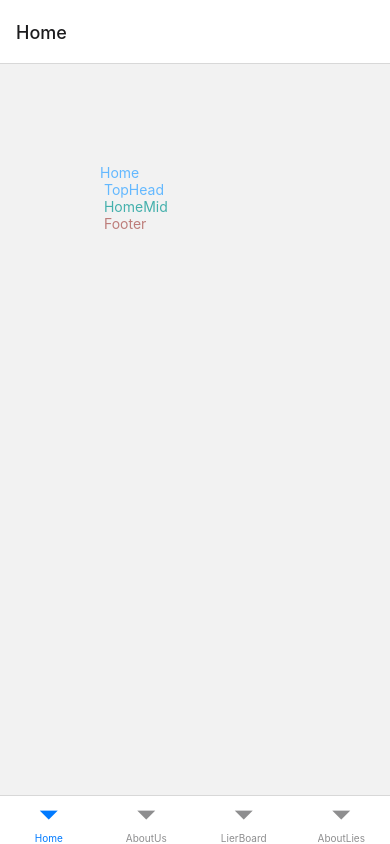
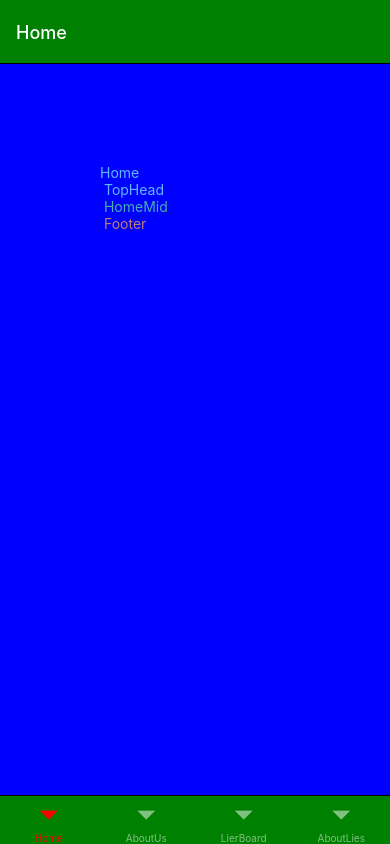
Before and after one commit to psteingh/LTRapp, a React Native app: screen / in a window 390 px wide. Built offline with nearby package versions, Linux system fonts and the light colour scheme.

Commit message:
ltrapp04021154

```diff
--- a/App.js
+++ b/App.js
@@ -1,29 +1,38 @@
 import { StyleSheet, View, Text } from 'react-native';
-import { LinearGradient } from 'expo-linear-gradient';
 
-import { NavigationContainer } from '@react-navigation/native';
+// import { LinearGradient } from 'expo-linear-gradient';
+
+import { NavigationContainer, DefaultTheme } from '@react-navigation/native';
 
 import NavBottom from './home/navbottom';
 
 import Colors from './constants/colors';
 
+const MyTheme = {
+  dark: false,
+  colors: {
+    primary: 'red',
+    background: 'blue',
+    card: 'green',
+    text: 'white',
+    border: 'black',
+    notification: 'yellow',
+  },
+};
+
 export default function App() {
 
   return (
-    <NavigationContainer>
-      <LinearGradient
+    <NavigationContainer theme={MyTheme}>
+      {/* <LinearGradient
         colors={[Colors.primaryBlack, Colors.primaryWhite]}
         start={{x: 0, y: 1}}
         end={{x: 0, y: 0}}
-        style={styles.container}
-        // style={{ position: "absolute" }}
-      >
-
-      {/* <Text>Start screen</Text> */}
+        style={styles.container}> */}
 
       <NavBottom />
 
-      </LinearGradient>
+      {/* </LinearGradient> */}
 
     </NavigationContainer>
   );
```
